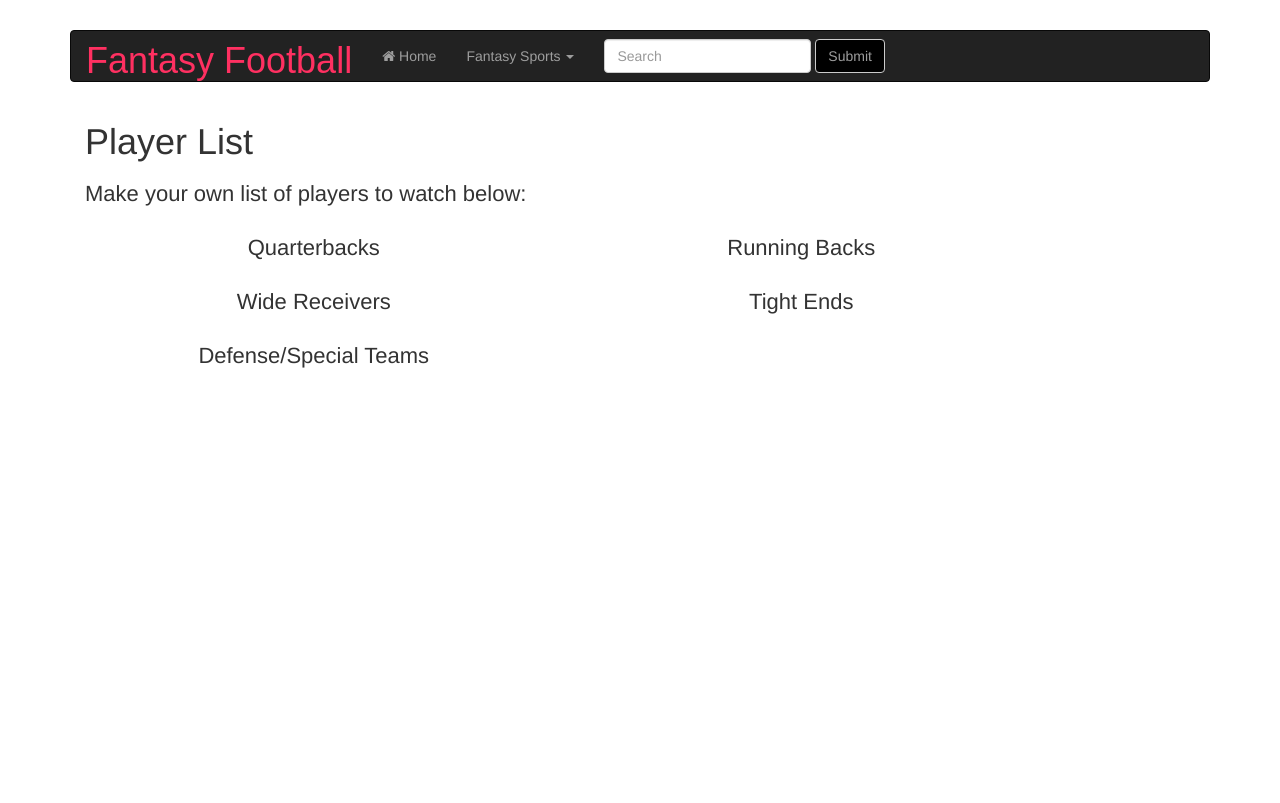
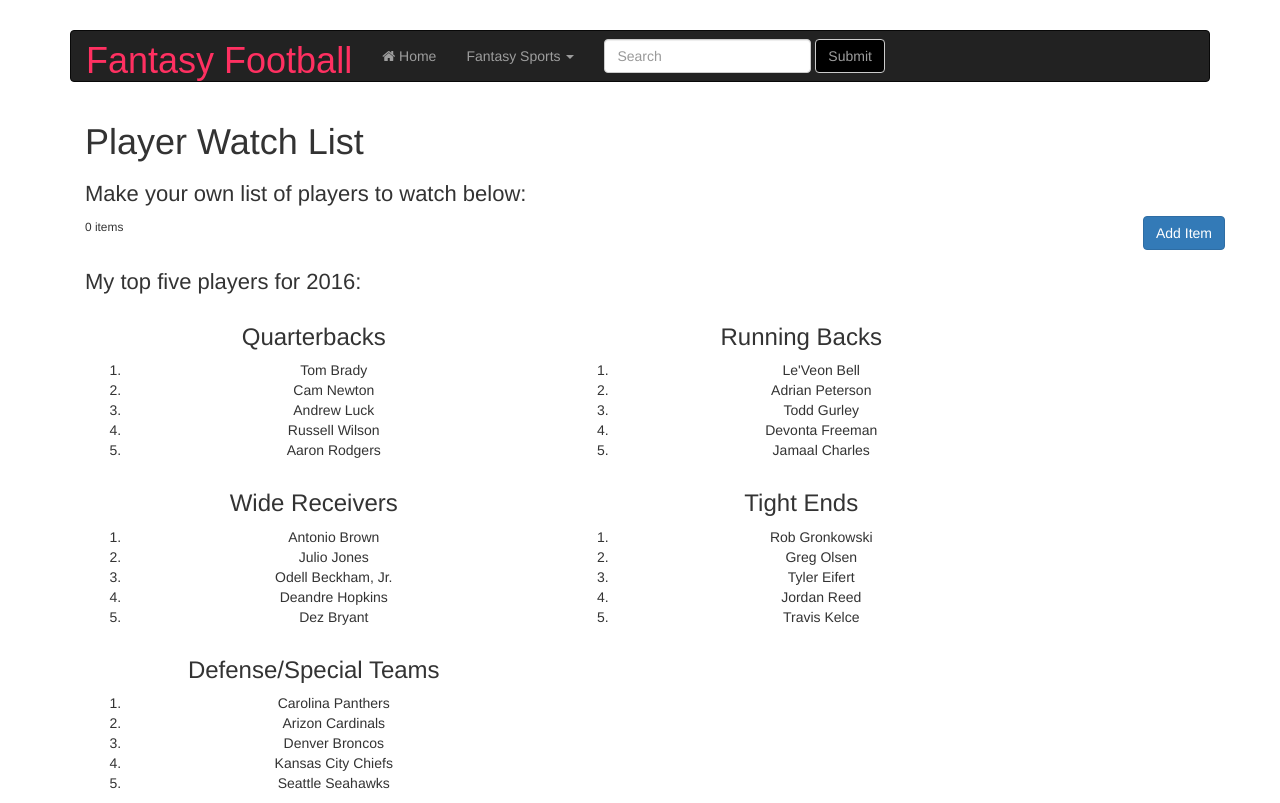
Before and after one commit to juddfineberg/juddfineberg.github.io, a plain HTML site: page Fantasy Football.html in a window 1280 px wide. Drawn offline with nearby package versions, Linux system fonts and the light colour scheme.

Commit message:
Add links, add lists to football

```diff
--- a/Fantasy Football.html
+++ b/Fantasy Football.html
@@ -15,7 +15,7 @@
 
     <script src="https://code.jquery.com/jquery-2.2.0.js"></script>
     <script src="http://maxcdn.bootstrapcdn.com/bootstrap/3.3.6/js/bootstrap.min.js"></script>
-    <script src="search.js"></script>
+    <script src="list.js"></script>
   </head>
 
   <body>
@@ -64,44 +64,96 @@
       </nav>
 
       <div class="container">
-        <h1>Player List</h1>
+        <h1>Player Watch List</h1>
           <h2>
             Make your own list of players to watch below:
           </h2>
+            <p>
+              <small><span class="total">0 items</span></small>
+              <a class="btn btn-primary pull-right" href="#">Add Item</a>
+            </p>
       </div>
 
       <div class="container">
+        <h2>My top five players for 2016:</h2>
+      </div>
+      <div class="container">
       <div class="row">
         <div class="col-sm-5 text-center">
-          <h2> Quarterbacks </h2>
+          <h3> Quarterbacks </h3>
             <p>
+<!-- Add List of Players Here -->
+              <ol>
 
+              <li>Tom Brady</li>
+              <li>Cam Newton</li>
+              <li>Andrew Luck</li>
+              <li>Russell Wilson</li>
+              <li>Aaron Rodgers</li>
+
+            </ol>
             </p>
         </div>
           <div class="col-sm-5 text-center">
-            <h2> Running Backs </h2>
+            <h3> Running Backs </h3>
               <p>
+<!-- Add List of Players Here -->
+                <ol>
 
+                <li>Le'Veon Bell</li>
+                <li>Adrian Peterson</li>
+                <li>Todd Gurley</li>
+                <li>Devonta Freeman</li>
+                <li>Jamaal Charles</li>
+
+                </ol>
             </p>
           </div>
           <div class="col-sm-5 text-center">
-            <h2> Wide Receivers </h2>
+            <h3> Wide Receivers </h3>
               <p>
+<!-- Add List of Players Here -->
+                <ol>
 
+                <li>Antonio Brown</li>
+                <li>Julio Jones</li>
+                <li>Odell Beckham, Jr.</li>
+                <li>Deandre Hopkins</li>
+                <li>Dez Bryant</li>
+
+                </ol>
             </p>
           </div>
 
             <div class="col-sm-5 text-center">
-              <h2> Tight Ends </h2>
+              <h3> Tight Ends </h3>
                 <p>
+<!-- Add List of Players Here -->
+                <ol>
 
+                <li>Rob Gronkowski</li>
+                <li>Greg Olsen</li>
+                <li>Tyler Eifert</li>
+                <li>Jordan Reed</li>
+                <li>Travis Kelce</li>
+
+                </ol>
               </p>
             </div>
 
               <div class="col-sm-5 text-center">
-                <h2> Defense/Special Teams </h2>
+                <h3> Defense/Special Teams </h3>
                   <p>
+<!-- Add List of Players Here -->
+                  <ol>
 
+                  <li>Carolina Panthers</li>
+                  <li>Arizon Cardinals</li>
+                  <li>Denver Broncos</li>
+                  <li>Kansas City Chiefs</li>
+                  <li>Seattle Seahawks</li>
+
+                  </ol>
                 </p>
               </div>
 
--- /dev/null
+++ b/List.js
@@ -0,0 +1,37 @@
+
+// This section of code is how we prepare our code
+// so this it is prepared to react to user events.
+$(document).ready(function() {
+  $(".btn").on("click", addItem);
+  // $(".link-delete").on("click", deleteItem);
+  $("ol").on("click", ".link-delete", deleteItem);
+});
+
+// This function prompts the user for a to-do item
+// and then appends it to the existing list of items.
+// It also updates the counter at the top of the screen.
+function addItem() {
+  var text = window.prompt("New To-Do Item");
+  var delete_link = '<a href="#" class="link-delete">(Delete)</a>'
+  // console.log("Yup!");
+  $("ol").append("<li>" + text + " " + delete_link + "</li>");
+  var numItems = $("li").length;
+
+  // Challenge: Differentiate between 1 item vs. more items
+  if (numItems == 1) {
+    $(".total").html(numItems + " item");
+  }
+  else {
+    $(".total").html(numItems + " items");
+  }
+}
+
+// This function deletes an item from the list.
+// The "event" parameter holds information on which
+// item the user wishes to remove.
+function deleteItem(event) {
+  console.info(event);
+  // $(event.target).remove();
+  $(event.target).parent().fadeOut();
+
+}
```
Also changed, not shown: index.html (+18 -49 lines). Lines whose indentation alone changed are shown as unchanged.
